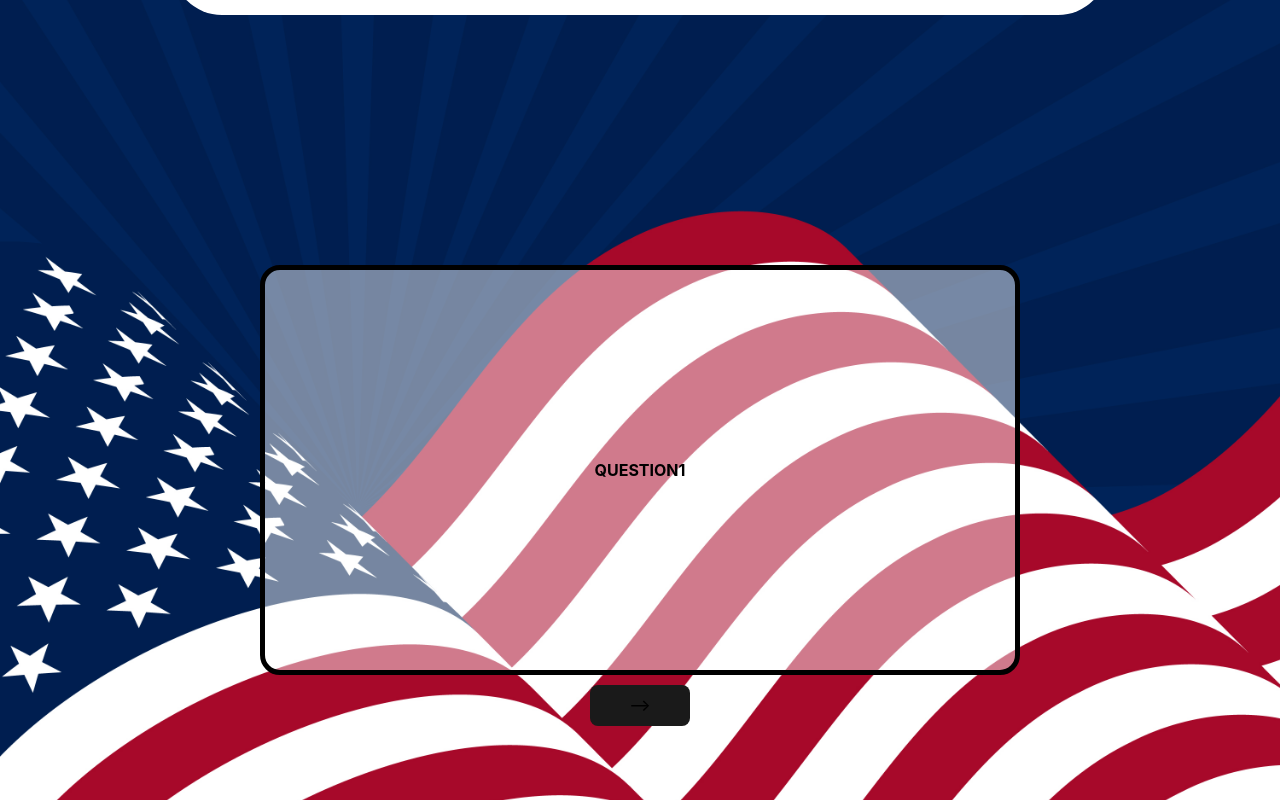
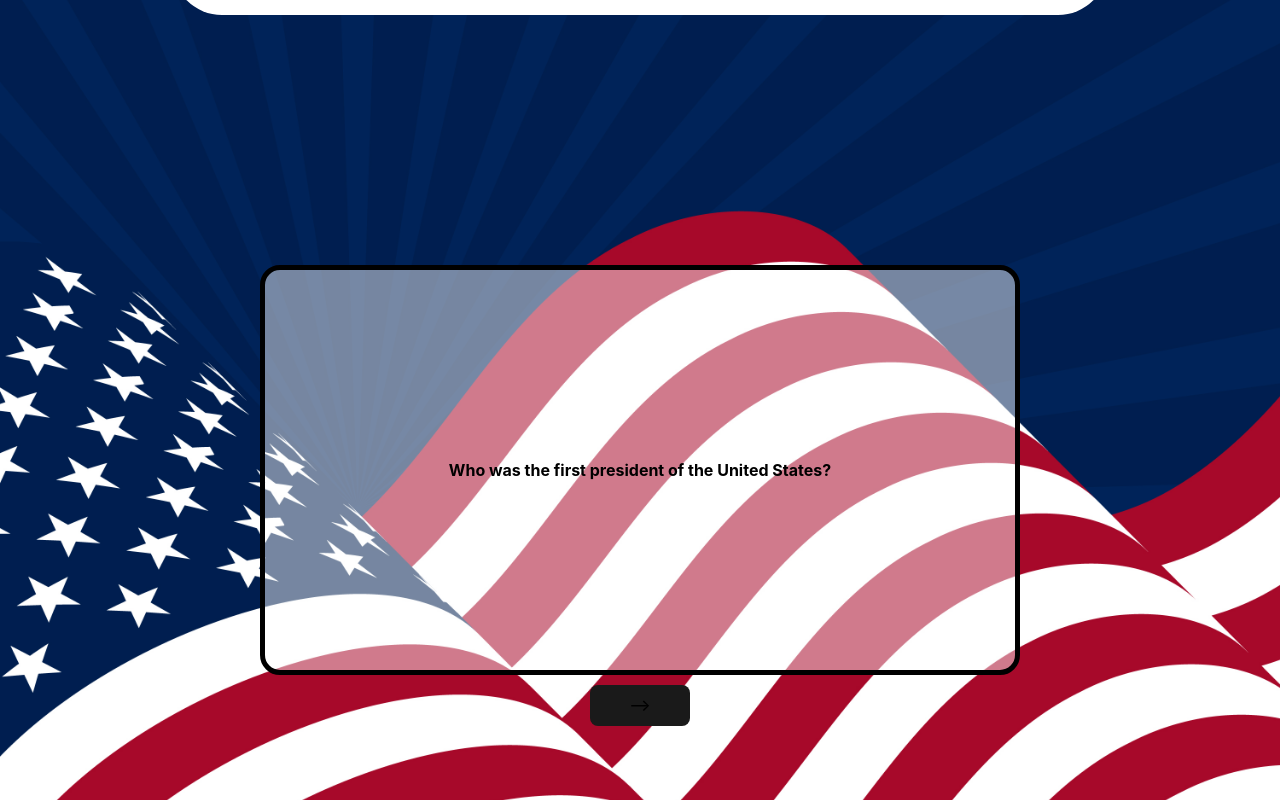
Before and after one commit to AAA-Triple-AAA/flashcards, a React (Vite) app: page / in a window 1280 px wide. Built offline with nearby package versions, Linux system fonts and the light colour scheme.

Commit message:
Questions and Answers added

```diff
--- a/src/App.jsx
+++ b/src/App.jsx
@@ -9,71 +9,75 @@ const App = () => {
     const cardContent = [
         {
             difficulty: "easy",
-            question: "QUESTION1",
-            answer: "ANSWER1",
+            question: "Who was the first president of the United States?",
+            answer: "George Washington",
             front_img: "",
             back_img: "",
         },
         {
             difficulty: "medium",
-            question: "QUESTION2",
-            answer: "ANSWER2",
+            question:
+                "Which U.S. president was in office during the signing of the Civil Rights Act of 1964?",
+            answer: "Lyndon B. Johnson",
             front_img: "",
             back_img: "",
         },
         {
             difficulty: "hard",
-            question: "QUESTION3",
-            answer: "ANSWER3",
+            question:
+                "Who was the only U.S. president to serve two non-consecutive terms?",
+            answer: "Grover Cleveland",
             front_img: "",
             back_img: "",
         },
         {
             difficulty: "easy",
-            question: "QUESTION4",
-            answer: "ANSWER4",
+            question: "What is the capital city of the United States?",
+            answer: "Washington, D.C.",
             front_img: "",
             back_img: "",
         },
         {
             difficulty: "medium",
-            question: "QUESTION5",
-            answer: "ANSWER5",
+            question: "Which amendment to the Constitution abolished slavery?",
+            answer: "The 13th Amendment",
             front_img: "",
             back_img: "",
         },
         {
             difficulty: "hard",
-            question: "QUESTION6",
-            answer: "ANSWER6",
+            question:
+                "What was the name of the political scandal that led to the resignation of President Richard Nixon?",
+            answer: "The Watergate Scandal.",
             front_img: "",
             back_img: "",
         },
         {
             difficulty: "easy",
-            question: "QUESTION7",
-            answer: "ANSWER7",
+            question: "What is the highest court in the United States?",
+            answer: "The Supreme Court",
             front_img: "",
             back_img: "",
         },
         {
             difficulty: "medium",
-            question: "QUESTION8",
-            answer: "ANSWER8",
+            question:
+                "What year did women gain the right to vote in the United States?",
+            answer: "1920",
             front_img: "",
             back_img: "",
         },
         {
             difficulty: "hard",
-            question: "QUESTION9",
-            answer: "ANSWER9",
+            question: "In what year was the U.S. Constitution written?",
+            answer: "1787",
             front_img: "",
             back_img: "",
         },
         {
             difficulty: "easy",
-            question: "QUESTION10",
-            answer: "ANSWER10",
+            question: "Who wrote the Declaration of Independence?",
+            answer: "Thomas Jefferson",
             front_img: "",
             back_img: "",
         },
--- a/src/components/Card.css
+++ b/src/components/Card.css
@@ -13,6 +13,7 @@
     transition: transform 0.6s;
     transform-style: preserve-3d;
     cursor: pointer;
+    text-align: center;
 }
 
 .back p {
```
